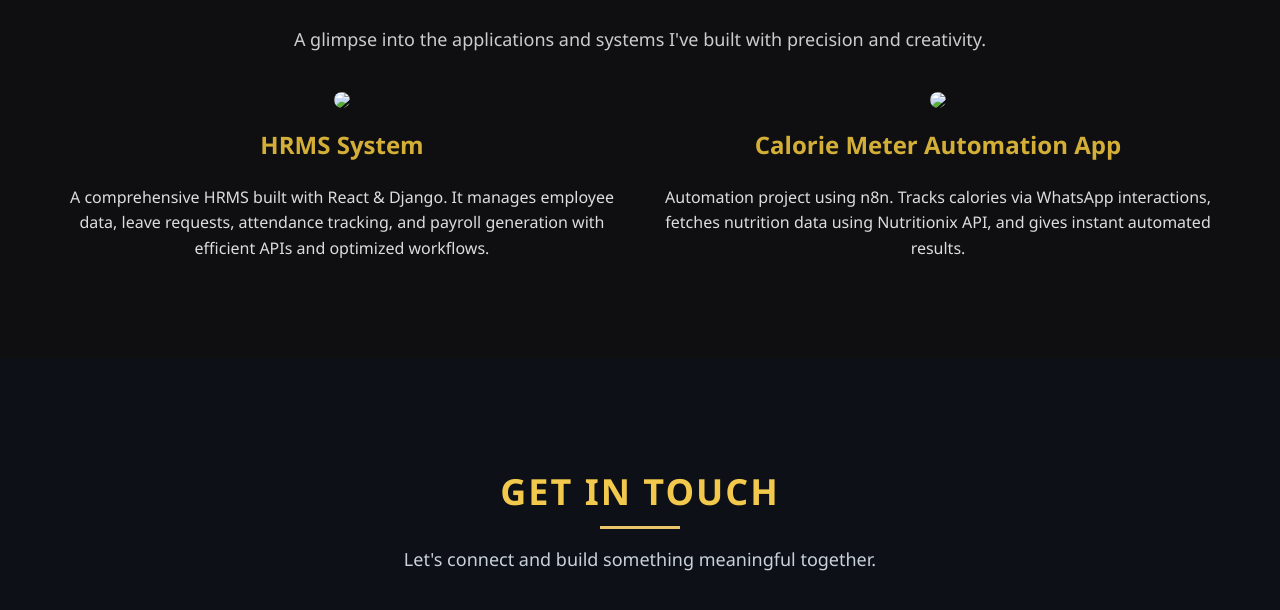
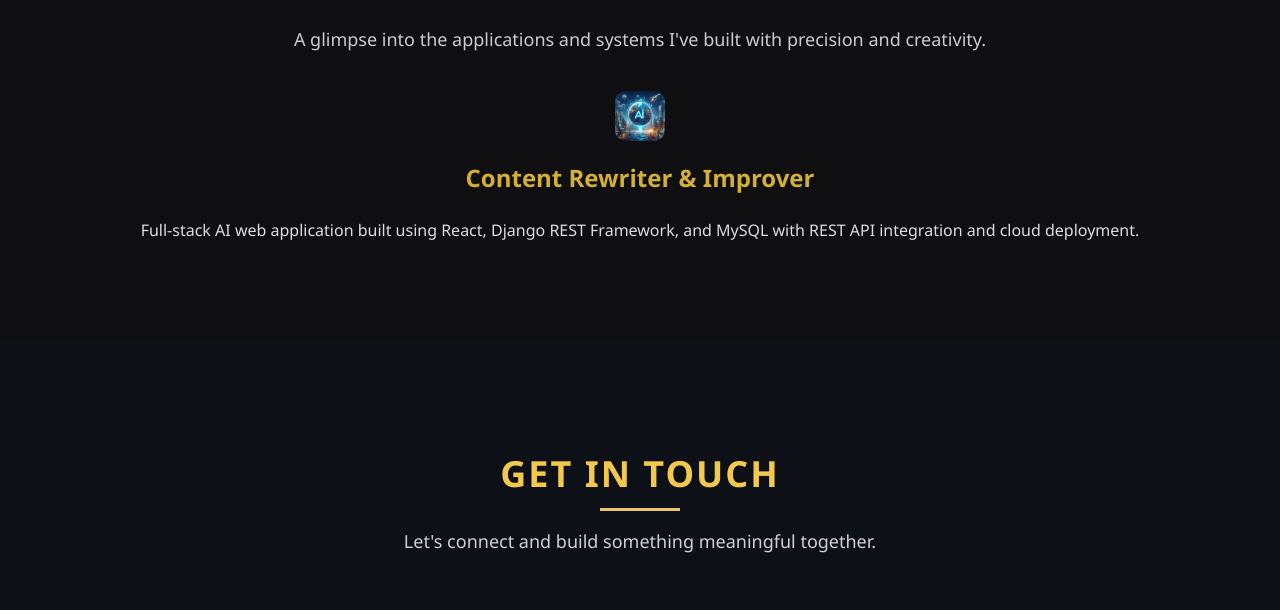
Before and after one commit to rajukemburi/frontend-project1-portofolio-, a plain HTML site: page index.html in a window 1280 px wide. Shown: the part 4597-5207 px from the top of the page. Drawn offline with Linux system fonts and the light colour scheme.

Commit message:
project added

```diff
--- a/index.html
+++ b/index.html
@@ -229,24 +229,19 @@
 
         <div class="projects-grid">
             <!-- Project 1 -->
-            <div class="project-card">
-                <img src="project1.png" class="project-img">
-                <h3 class="project-title">HRMS System</h3>
+             <a href="https://fullstack-ai-five.vercel.app/" target="_blank">
+             <div class="project-card">
+
+                <img src="/images/ai-image-generator_707898-82.avif" class="project-img" >
+                <h3 class="project-title">Content Rewriter & Improver</h3>
                 <p class="project-desc">
-                    A comprehensive HRMS built with React & Django. It manages employee data, leave requests,
-                    attendance tracking, and payroll generation with efficient APIs and optimized workflows.
+                    Full-stack AI web application built using React, Django REST Framework, and MySQL with REST API integration and cloud deployment.
                 </p>
             </div>
+            </a>
 
             <!-- Project 2 -->
-            <div class="project-card">
-                <img src="project2.png" class="project-img">
-                <h3 class="project-title">Calorie Meter Automation App</h3>
-                <p class="project-desc">
-                    Automation project using n8n. Tracks calories via WhatsApp interactions, fetches nutrition
-                    data using Nutritionix API, and gives instant automated results.
-                </p>
-            </div>
+
         </div>
     </section>
 
--- a/styles.css
+++ b/styles.css
@@ -412,7 +412,7 @@ body {
     width: 90%;
     margin: auto;
     display: grid;
-    grid-template-columns: repeat(2, 1fr);
+    grid-template-columns: repeat(1, 1fr);
     gap: 40px;
 }
 
@@ -423,6 +423,8 @@ body {
 
 .project-img {
     width: 100%;
+    height: 50px;
+    width: 50px;
     border-radius: 10px;
 }
 
```
Also changed, not shown: images/ai-image-generator_707898-82.avif (added).
